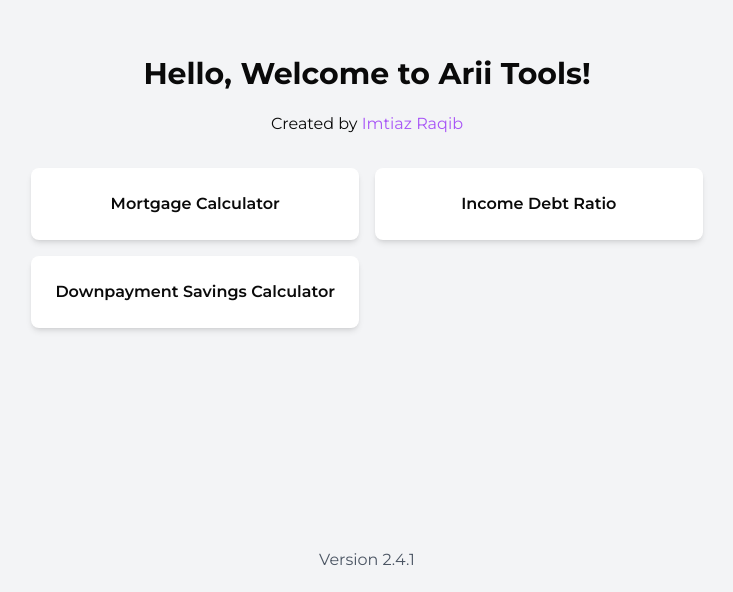
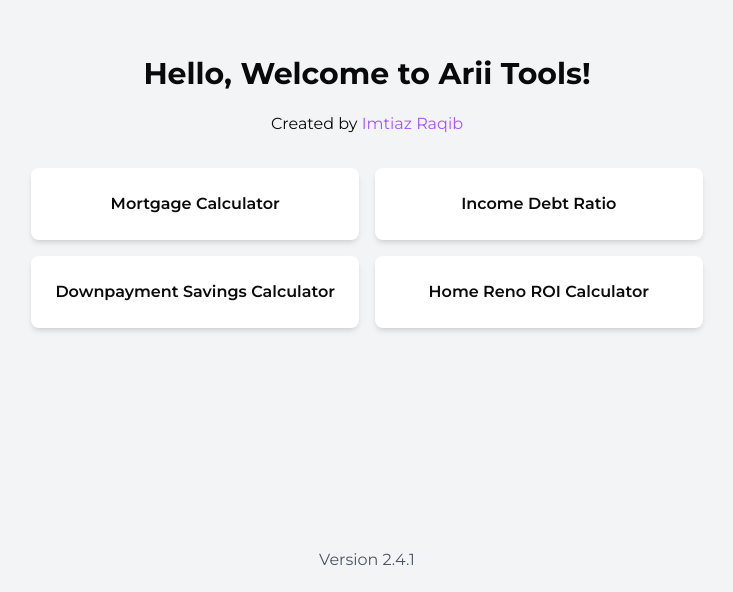
Before and after one commit to imtiazraqib/arii-tools, a Next.js app: page / in a window 1280 px wide. Shown: the part 208-800 px from the top of the page, without its empty margins (273-1006 px from the left). Built offline with nearby package versions, Linux system fonts and the light colour scheme.

Commit message:
added Home Reno calculator to home page

```diff
--- a/src/app/page.tsx
+++ b/src/app/page.tsx
@@ -5,6 +5,7 @@ export default function Home() {
     { name: "Mortgage Calculator", path: "/mortgage-calculator" },
     { name: "Income Debt Ratio", path: "/income-debt-ratio" },
     { name: "Downpayment Savings Calculator", path: "/downpayment-savings-calculator" },
+    { name: "Home Reno ROI Calculator", path: "/home-reno-roi-calculator" },
   ];
 
   return (
```
